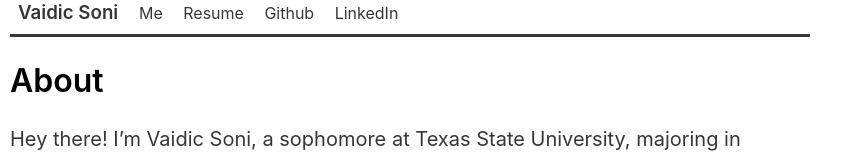
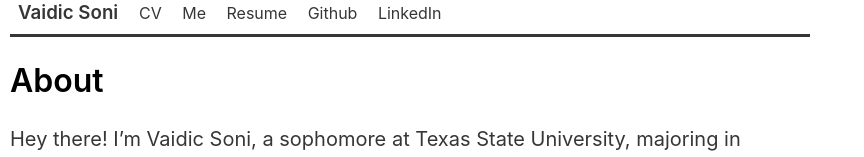
Before and after one commit to VaidicSoni/Portfolio, a website built with Parcel: page about.html in a window 1280 px wide. Shown: the top 157 px of the page, without its empty margins (0-864 px from the left). Built offline with nearby package versions, Linux system fonts and the light colour scheme.

Commit message:
Added a CV button

```diff
--- a/about.html
+++ b/about.html
@@ -38,6 +38,7 @@
             <h3 id="fullName">
                 <a href="http://vaidicsoni.github.io/">Vaidic Soni</a>
             </h3>
+            <a id="about" href="https://vaidicsoni.github.io/about.html">CV</a>
             <a id="about" href="https://vaidicsoni.github.io/about.html">Me</a>
             <a id="resume" href="https://drive.google.com/file/d/1T0p44VyqFkU8-aBtXKKjrRbaBxSiTpzb/view?usp=sharing" target="_blank">Resume</a>
             <a id="github" href="https://github.com/VaidicSoni" target="_blank">Github</a>
```
Also changed, not shown: index.html (+1 -0 lines).
